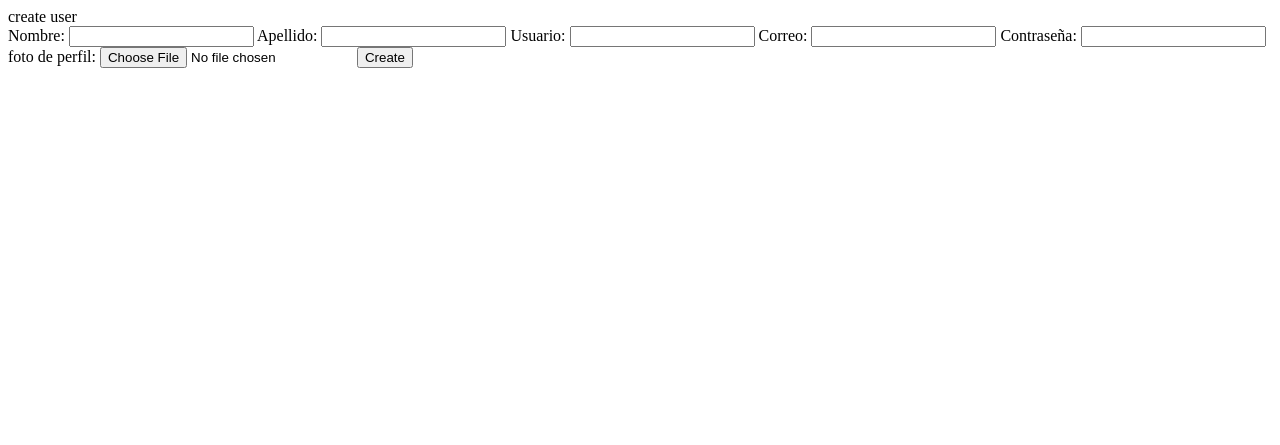
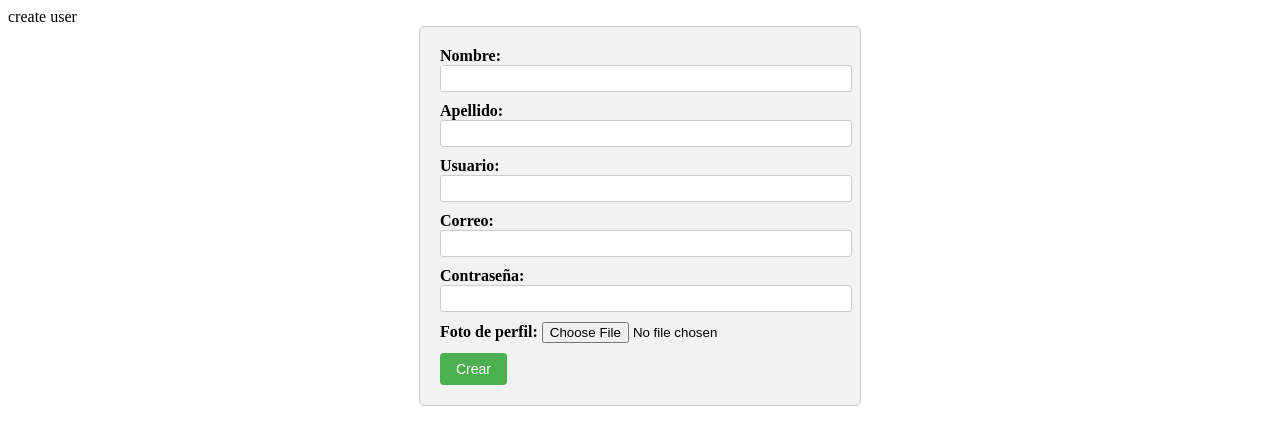
Before and after one commit to JavierGalian/login-django, a Django app: page /create/ in a window 1280 px wide. Shown: the top 445 px of the page. Run offline with Django 4.2, Linux system fonts and the light colour scheme.

Commit message:
adding  styles

```diff
--- /dev/null
+++ b/static/css/create_user.css
@@ -0,0 +1,39 @@
+.content-form {
+    width: 400px;
+    margin: 0 auto;
+    padding: 20px;
+    background-color: #f2f2f2;
+    border: 1px solid #ccc;
+    border-radius: 5px;
+}
+
+.form-group {
+    margin-bottom: 10px;
+}
+
+label {
+    font-weight: bold;
+}
+
+input[type="text"],
+input[type="email"],
+input[type="password"] {
+    width: 100%;
+    padding: 5px;
+    border: 1px solid #ccc;
+    border-radius: 3px;
+}
+
+button.btn-submit {
+    background-color: #4CAF50;
+    color: white;
+    padding: 8px 16px;
+    border: none;
+    border-radius: 4px;
+    cursor: pointer;
+    font-size: 14px;
+}
+
+button.btn-submit:hover {
+    background-color: #45a049;
+}
--- /dev/null
+++ b/static/css/login_user.css
@@ -0,0 +1,38 @@
+.content-form {
+    width: 400px;
+    margin: 0 auto;
+    padding: 20px;
+    background-color: #f2f2f2;
+    border: 1px solid #ccc;
+    border-radius: 5px;
+}
+
+.form-group {
+    margin-bottom: 10px;
+}
+
+label {
+    font-weight: bold;
+}
+
+input[type="text"],
+input[type="password"] {
+    width: 100%;
+    padding: 5px;
+    border: 1px solid #ccc;
+    border-radius: 3px;
+}
+
+button.btn-submit {
+    background-color: #4CAF50;
+    color: white;
+    padding: 8px 16px;
+    border: none;
+    border-radius: 4px;
+    cursor: pointer;
+    font-size: 14px;
+}
+
+button.btn-submit:hover {
+    background-color: #45a049;
+}
--- a/templates/base.html
+++ b/templates/base.html
@@ -5,6 +5,8 @@
     <meta charset="UTF-8">
     <meta name="viewport" content="width=device-width, initial-scale=1.0">
     <link href="{% static 'css/home.css' %}" rel="stylesheet" type="text/css"/>
+    <link href="{% static 'css/create_user.css' %}" rel="stylesheet" type="text/css"/>
+    <link href="{% static 'css/login_user.css' %}" rel="stylesheet" type="text/css"/>
     <title>Document</title>
 </head>
 <body>
--- a/templates/user/create_user.html
+++ b/templates/user/create_user.html
@@ -2,21 +2,36 @@
 
 {% block content %}
 create user
-<form method='POST' enctype="multipart/form-data">
-    {% csrf_token %}
-    <label>Nombre:</label>
-    {{form.first_name}}
-    <label>Apellido:</label>
-    {{form.last_name}}
-    <label>Usuario:</label>
-    {{form.username}}
-    <label>Correo:</label>
-    {{form.email}}
-    <label>Contraseña:</label>
-    {{form.password}}
-    <label>foto de perfil:</label>
-    {{form.image}}
-    <button type='submit'>Create</button>
-</form>
+<div class="content-form">
+    <form method="POST" enctype="multipart/form-data">
+        {% csrf_token %}
+        <div class="form-group">
+            <label for="id_first_name">Nombre:</label>
+            {{ form.first_name }}
+        </div>
+        <div class="form-group">
+            <label for="id_last_name">Apellido:</label>
+            {{ form.last_name }}
+        </div>
+        <div class="form-group">
+            <label for="id_username">Usuario:</label>
+            {{ form.username }}
+        </div>
+        <div class="form-group">
+            <label for="id_email">Correo:</label>
+            {{ form.email }}
+        </div>
+        <div class="form-group">
+            <label for="id_password">Contraseña:</label>
+            {{ form.password }}
+        </div>
+        <div class="form-group">
+            <label for="id_image">Foto de perfil:</label>
+            {{ form.image }}
+        </div>
+        <button class="btn-submit" type="submit">Crear</button>
+    </form>
+</div>
+
 
 {% endblock content %}
```
Also changed, not shown: static/css/home.css (+33 -0 lines), templates/home.html (+5 -3 lines), templates/user/login_user.html (+9 -10 lines), db.sqlite3.
